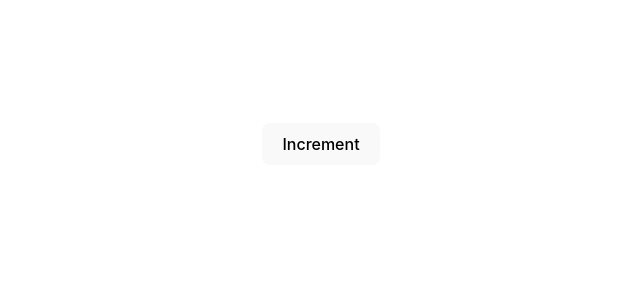
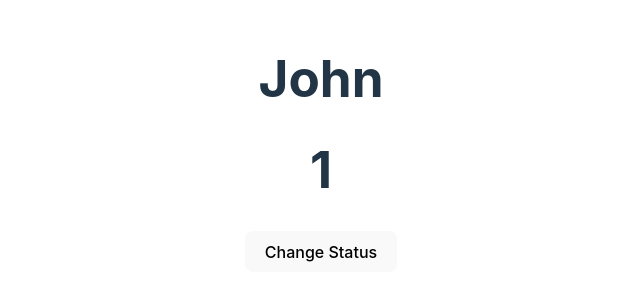
Before and after one commit to davi-p-oliveira-11/react-interview-quest, a React (Vite) app: page / in a window 1280 px wide. Shown: the part 256-556 px from the top of the page, without its empty margins (319-959 px from the left). Built offline with nearby package versions, Linux system fonts and the light colour scheme.

Commit message:
added state component with class

```diff
--- a/src/App.jsx
+++ b/src/App.jsx
@@ -1,5 +1,6 @@
 import './App.css'
 import MapFilter from './components/map-and-filter/MapFilter'
+import StateClass from './components/states/StateClass'
 import States from './components/states/States'
 
 function App() {
@@ -11,7 +12,10 @@ function App() {
     {/* <MapFilter /> */}
 
     {/* States */}
-    <States />
+    {/* <States /> */}
+
+    {/* States using class */}
+    <StateClass />
     </>
 
   )
--- /dev/null
+++ b/src/components/states/StateClass.jsx
@@ -0,0 +1,36 @@
+import React, { Component } from 'react'
+import './states.css'
+
+export default class StateClass extends Component {
+  constructor() {
+    super();
+    this.state = {
+      name: 'John',
+      age: 1,
+      array: [1, 2, 3, 4, 5, 6],
+    };
+  }
+
+  changeStatus = () => {
+     this.setState({
+      age: this.state.age * 2,
+      name: "Mary"
+    });
+  }
+  render() {
+    return (
+      <div>
+        <h1>{this.state.name}</h1>
+        <h1>{this.state.age}</h1>
+        <button onClick={this.changeStatus}>Change Status</button>
+
+        {/*
+         {this.state.array.map((item) => {
+           return item * 2
+        })}
+        */}
+
+      </div>
+    )
+  }
+}
--- a/src/components/states/States.jsx
+++ b/src/components/states/States.jsx
@@ -1,15 +1,39 @@
+import { useState } from "react";
 import "./states.css"
 
 function States () {
-  let count = 0;
+  const [count, setCount] = useState(0); {/*numbers */}
+  const [name, setName] = useState(""); {/* strings */}
+  const [isVisible, setIsVisible] = useState(false); {/* Booleans */}
+  const [array, setArray] = useState([
+    {
+      name: "Paul",
+      age: 22,
+    },
+    {
+      name: "David",
+      age: 19,
+    }
+  ]); {/* Arrays */}
+  const [object, setObject] = useState({
+    name: 'Kahn',
+    age: 28,
+  })
+
   const increment = () => {
-    count = count + 1
-    console.log(count);
-  };
+    setCount(count + 1);
+
+    setIsVisible(!isVisible);
+    setName("John")
+  }
 
   return (
     <div className="states">
-      <button onClick={increment}>Increment</button>
+      <h1>{count}</h1>
+      <h1>{name}</h1>
+      {isVisible ? <h1>Visible</h1> : <h1>Not visible</h1>}
+
+      <button onClick={increment}>Change States</button>
     </div>
   )
 }
```
